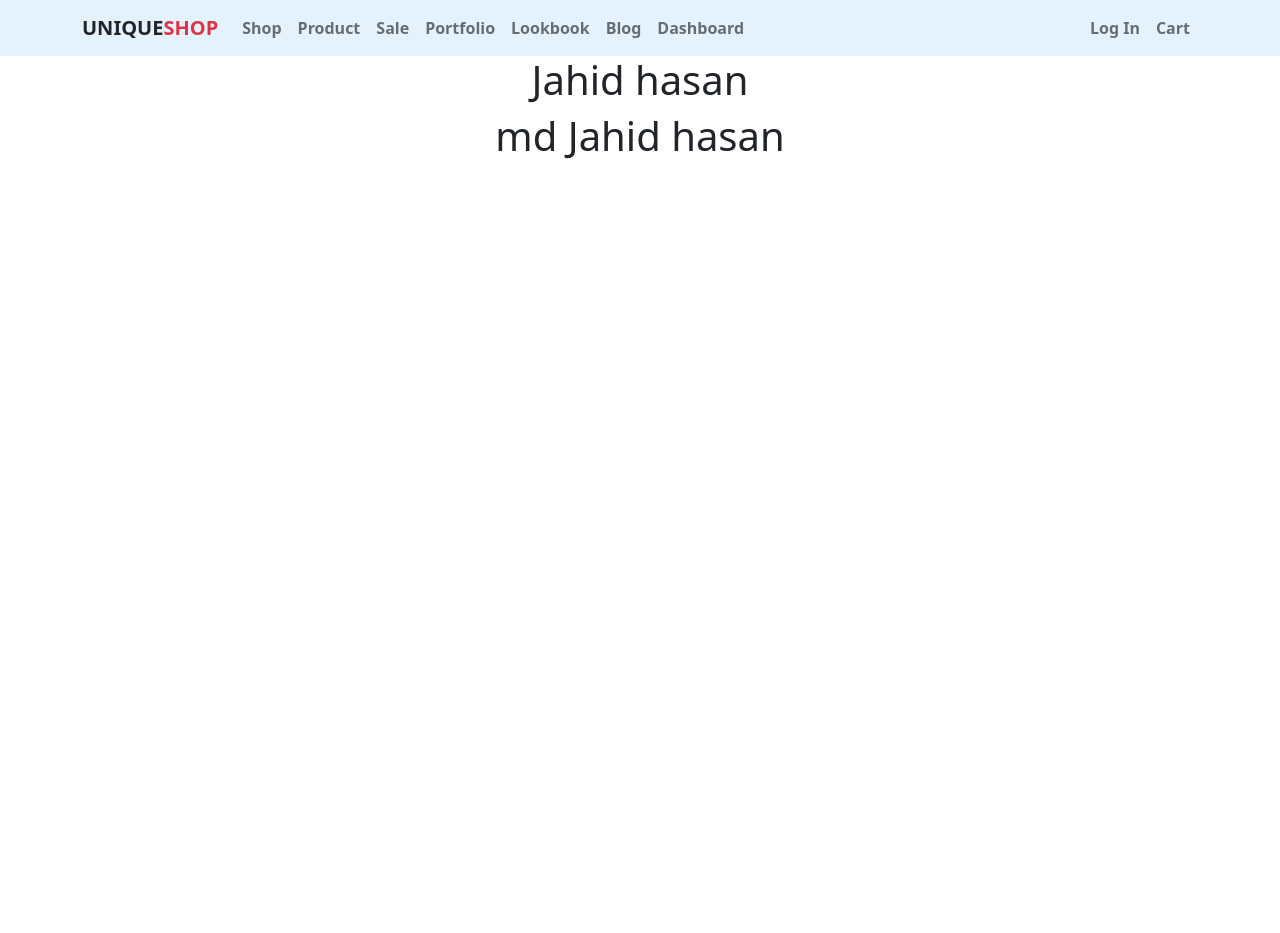
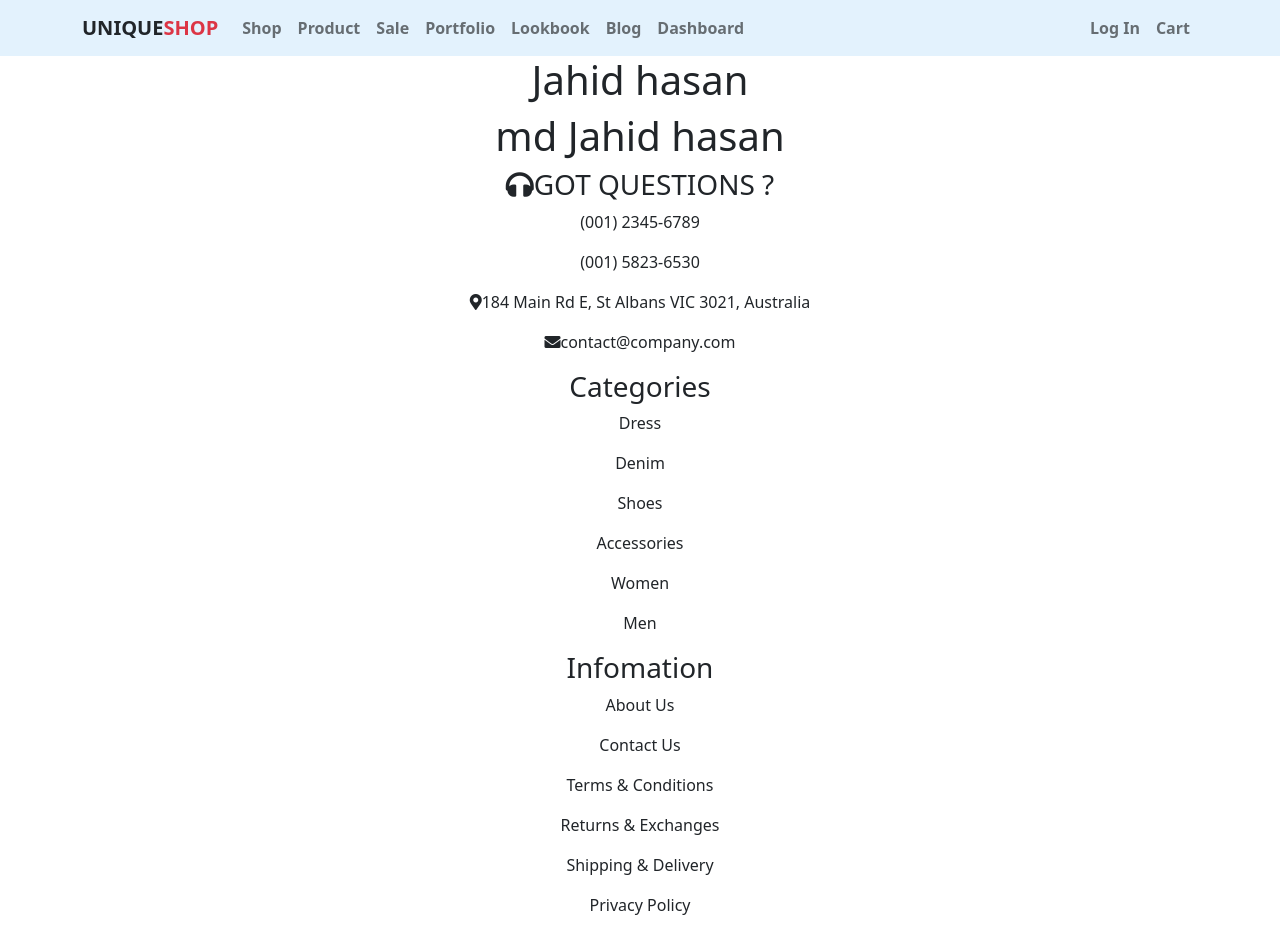
Before and after one commit to zahidhasan2806/UniqueShop_group-project_client, a React (Create React App) app: page /dashboard in a window 1280 px wide. Before the commit the page ends 800 px from the top, so only its background shows below. Built offline with nearby package versions, Linux system fonts and the light colour scheme; no server answers.

Commit message:
footer add

```diff
--- a/public/index.html
+++ b/public/index.html
@@ -15,6 +15,9 @@
       user's mobile device or desktop. See https://developers.google.com/web/fundamentals/web-app-manifest/
     -->
     <link rel="manifest" href="%PUBLIC_URL%/manifest.json" />
+    <link rel="stylesheet" href="https://use.fontawesome.com/releases/v5.15.4/css/all.css" integrity="sha384-DyZ88mC6Up2uqS4h/KRgHuoeGwBcD4Ng9SiP4dIRy0EXTlnuz47vAwmeGwVChigm" crossorigin="anonymous">
+
+
     <!--
       Notice the use of %PUBLIC_URL% in the tags above.
       It will be replaced with the URL of the `public` folder during the build.
--- a/src/App.js
+++ b/src/App.js
@@ -6,7 +6,9 @@ import Login from './Components/Login/Login';
 import Dashboard from './Components/Pages/Dashboard/Dashboard';
 import Home from './Components/Pages/Home/Home';
 import Register from './Components/Register/Register';
+import Footer from './Components/Shared/Footer/Footer';
 import Header from './Components/Shared/Header/Header';
+
 
 function App() {
   return (
@@ -22,6 +24,7 @@ function App() {
             <Route path="dashboard" element={<Dashboard />} />
           </Routes>
         </BrowserRouter>
+        <Footer />
       </AuthProvider>
     </div>
   );
--- a/src/Components/Shared/Footer/Footer.js
+++ b/src/Components/Shared/Footer/Footer.js
@@ -2,8 +2,36 @@ import React from 'react';
 
 const Footer = () => {
     return (
-        <div>
-            <h1>This is foooter</h1>
+        <div className="container">
+            <div>
+                <h3><i class="fas fa-headphones"></i><span>GOT QUESTIONS ?</span></h3>
+                <p>(001) 2345-6789</p>
+                <p>(001) 5823-6530</p>
+                <p><i class="fas fa-map-marker-alt"></i><span>184 Main Rd E, St Albans
+                    VIC 3021, Australia</span></p>
+                    <p><i class="fas fa-envelope"></i><span>contact@company.com</span></p>
+            </div>
+            <div>
+                <h3>Categories</h3>
+                <p>Dress</p>
+                <p>Denim</p>
+                <p>Shoes</p>
+                <p>Accessories</p>
+                <p>Women</p>
+                <p>Men</p>
+            </div>
+            <div>
+                <h3>Infomation</h3>
+                <p>About Us</p>
+                <p>Contact Us</p>
+                <p>Terms & Conditions</p>
+                <p>Returns & Exchanges</p>
+                <p>Shipping & Delivery</p>
+                <p>Privacy Policy</p>
+            </div>
+            <div>
+
+            </div>
         </div>
     );
 };
```
